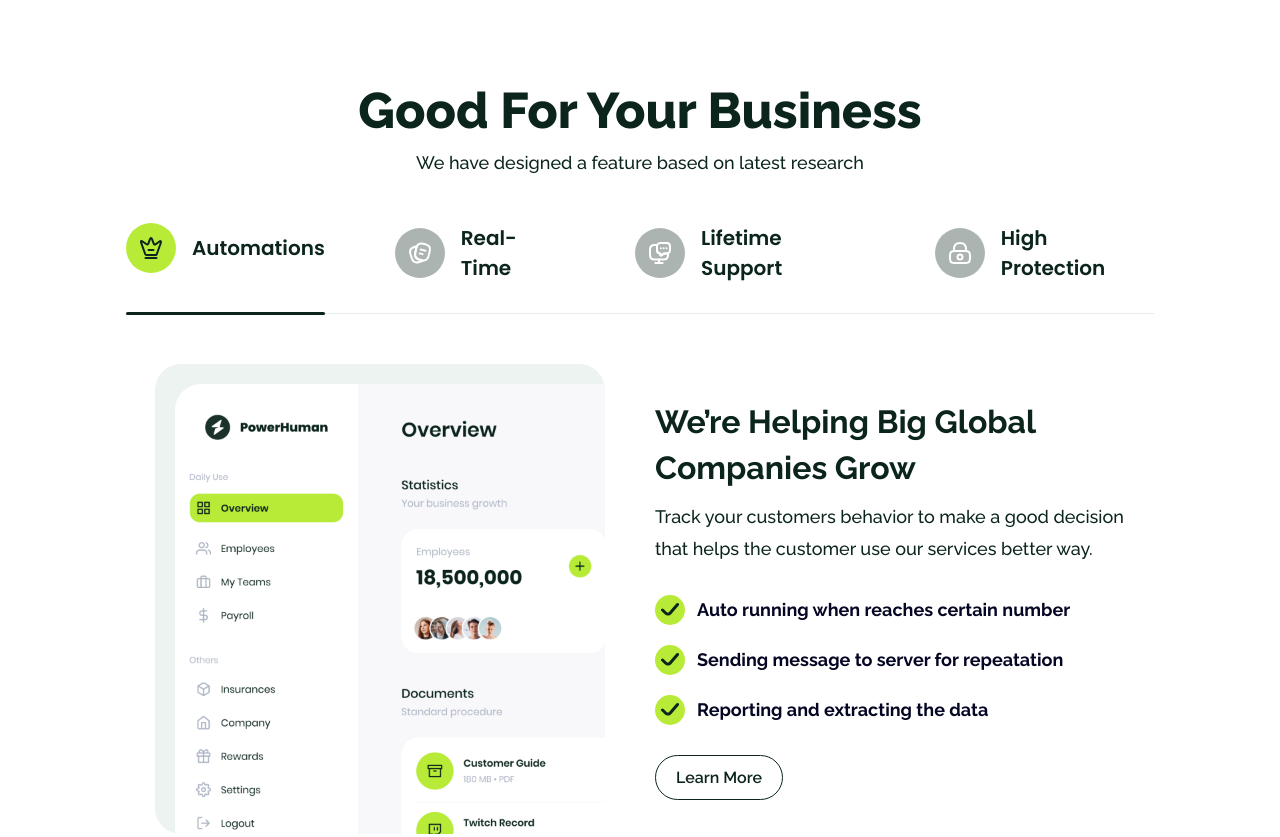
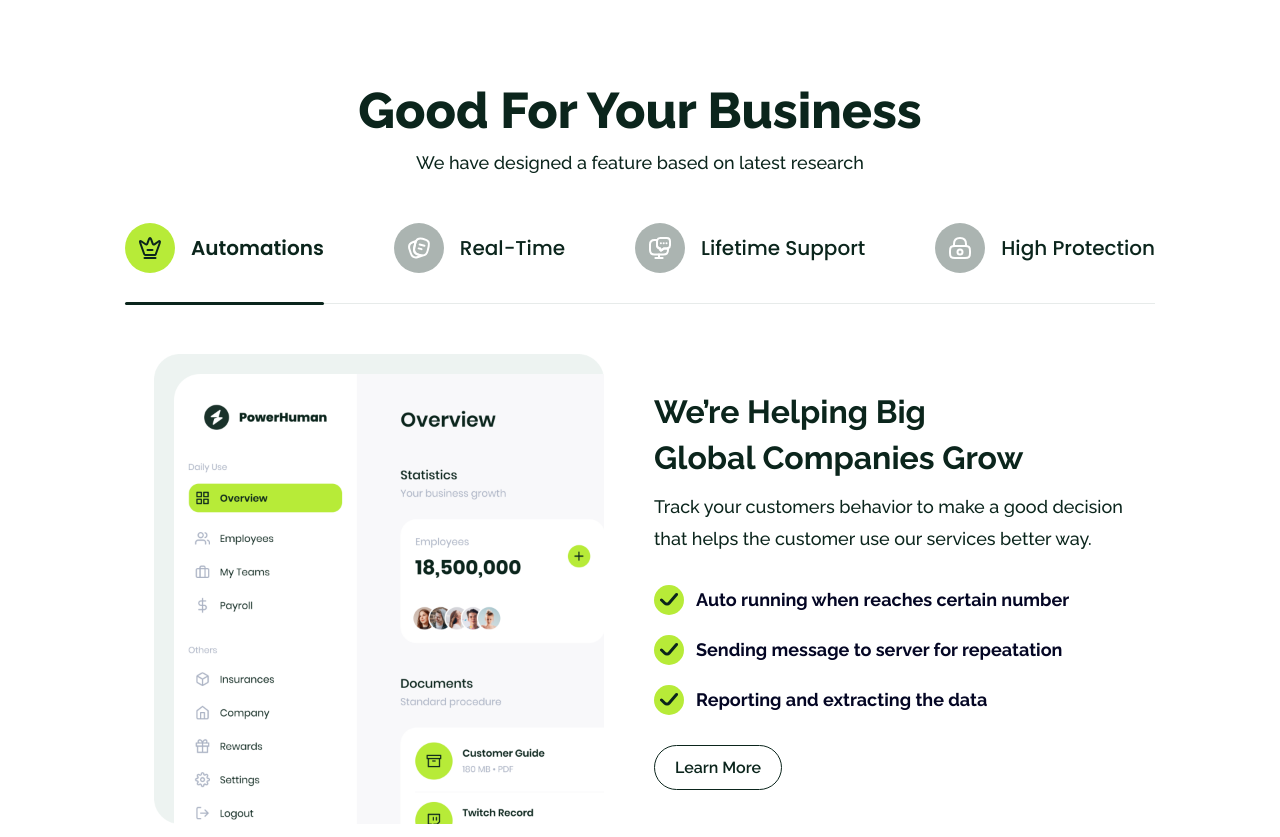
Before and after one commit to cakfan/pastilaris, a website: page src/index.html in a window 1280 px wide. Shown: the part 1240-2077 px from the top of the page. Drawn offline with Linux system fonts and the light colour scheme.

Commit message:
fix: tab section

```diff
--- a/src/index.html
+++ b/src/index.html
@@ -179,7 +179,7 @@
 
       <!-- Features services -->
       <section class="flex justify-center px-[126px] py-[100px]">
-        <div class="flex flex-col gap-[50px]">
+        <div class="flex flex-col gap-[50px] w-[1280px]">
           <div class="flex flex-col gap-3">
             <h2 class="text-[50px] text-center leading-[59px] font-extrabold">
               Good For Your Business
@@ -211,7 +211,7 @@
                   </div>
                 </div>
                 <h3
-                  class="font-poppins font-semibold text-[20px] leading-[30px]"
+                  class="font-poppins text-nowrap font-semibold text-[20px] leading-[30px]"
                 >
                   Automations
                 </h3>
@@ -243,7 +243,7 @@
                   </div>
                 </div>
                 <h3
-                  class="font-poppins font-semibold text-[20px] leading-[30px]"
+                  class="font-poppins text-nowrap font-medium text-[20px] leading-[30px]"
                 >
                   Real-Time
                 </h3>
@@ -275,7 +275,7 @@
                   </div>
                 </div>
                 <h3
-                  class="font-poppins font-semibold text-[20px] leading-[30px]"
+                  class="font-poppins text-nowrap font-medium text-[20px] leading-[30px]"
                 >
                   Lifetime Support
                 </h3>
@@ -307,7 +307,7 @@
                   </div>
                 </div>
                 <h3
-                  class="font-poppins font-semibold text-[20px] leading-[30px]"
+                  class="font-poppins text-nowrap font-medium text-[20px] leading-[30px]"
                 >
                   High Protection
                 </h3>
@@ -327,9 +327,9 @@
             </div>
             <div class="flex flex-col gap-[30px]">
               <div class="flex flex-col gap-2.5 w-[470px]">
-                <h3 class="tab-title text-[32px] leading-[46px] font-bold">
-                  We’re Helping Big Global Companies Grow
-                </h3>
+                <h2 class="tab-title text-[32px] leading-[46px] font-bold">
+                  We’re Helping Big <br/> Global Companies Grow
+                </h2>
                 <p class="tab-description text-lg leading-8 font-medium">
                   Track your customers behavior to make a good decision that
                   helps the customer use our services better way.
--- a/src/js/main.js
+++ b/src/js/main.js
@@ -3,7 +3,7 @@ document.addEventListener("DOMContentLoaded", () => {
   const indicators = document.querySelectorAll(".tab-indicator");
   const tabContents = [
     {
-      title: "We’re Helping Big Global Companies Grow",
+      title: "We’re Helping Big <br/> Global Companies Grow",
       description:
         "Track your customers behavior to make a good decision that helps the customer use our services better way.",
       features: [
@@ -57,7 +57,7 @@ document.addEventListener("DOMContentLoaded", () => {
     tabContent.querySelector(".tab-img img").src = selectedContent.image;
 
     // Update title
-    tabContent.querySelector(".tab-title").textContent = selectedContent.title;
+    tabContent.querySelector(".tab-title").innerHTML = selectedContent.title;
 
     // Update description
     tabContent.querySelector(".tab-description").textContent =
@@ -98,6 +98,8 @@ document.addEventListener("DOMContentLoaded", () => {
       // Remove active state from all tabs
       tabs.forEach((t) => {
         t.classList.remove("active");
+        t.querySelector("h3").classList.remove("font-semibold");
+        t.querySelector("h3").classList.add("font-medium");
         t.querySelector("#tab-icon-container").classList.remove("bg-primary");
         t.querySelector("#tab-icon-container").classList.add("bg-tab-off");
         t.querySelector("#tab-icon").classList.remove("bg-foreground");
@@ -108,6 +110,9 @@ document.addEventListener("DOMContentLoaded", () => {
       tab.classList.add("active");
 
       // Update the color of the title for the active tab
+      const tabTitle = tab.querySelector("h3");
+      tabTitle.classList.remove("font-medium");
+      tabTitle.classList.add("font-semibold");
       const tabIconContainer = tab.querySelector("#tab-icon-container");
       tabIconContainer.classList.remove("bg-tab-off");
       tabIconContainer.classList.add("bg-primary");
@@ -126,6 +131,8 @@ document.addEventListener("DOMContentLoaded", () => {
 
   // Initialize the first tab as active
   tabs[0].classList.add("active");
+  tabs[0].querySelector("h3").classList.remove("font-medium");
+  tabs[0].querySelector("h3").classList.add("font-semibold");
   tabs[0].querySelector("#tab-icon-container").classList.remove("bg-tab-off");
   tabs[0].querySelector("#tab-icon-container").classList.add("bg-primary");
   tabs[0].querySelector("#tab-icon").classList.remove("bg-white");
```
Also changed, not shown: src/output.css.
